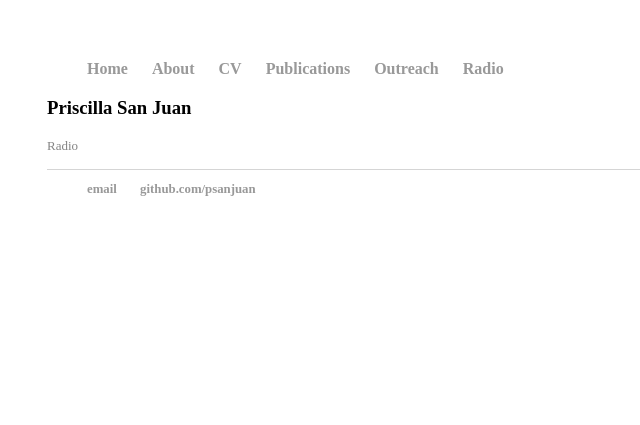
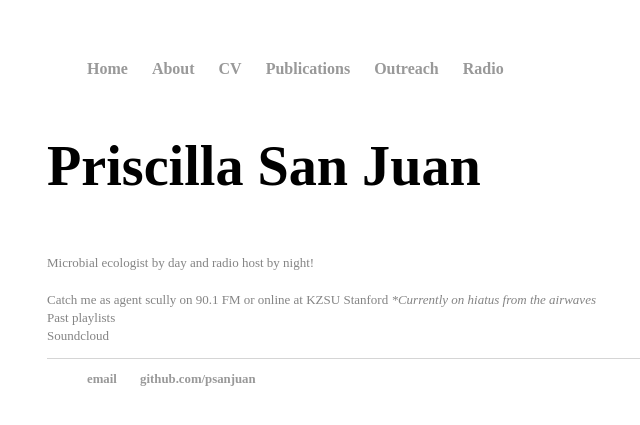
Before and after one commit to psanjuan/psanjuan.github.io, a Jekyll site: the page built from radio/index.html, in a window 1280 px wide. Shown: the top 425 px of the page, without its empty margins (145-785 px from the left). Built offline with Jekyll 4.4.1, drawn with Linux system fonts in a browser that asks for light colours.

Commit message:
Update index.html

```diff
--- a/radio/index.html
+++ b/radio/index.html
@@ -2,9 +2,18 @@
 layout: default
 title: Priscilla San Juan, PhD candidate
 ---
+<font face = "Avenir" size = "20">
 <h3>Priscilla San Juan</h3>
+</font>
+
 <div class="post">
-<p style="color:#848484;font-size:13px;">
- Radio
-  </p>
+<font face = "Avenir"><p style="color:#848484;font-size:13px;">
+
+ Microbial ecologist by day and radio host by night!<br>
+ <br>
+Catch me as agent scully on 90.1 FM or online at KZSU Stanford
+ <i>*Currently on hiatus from the airwaves</i><br>
+Past playlists<br>
+Soundcloud<br>
+ </p></font>
 </div>
```
